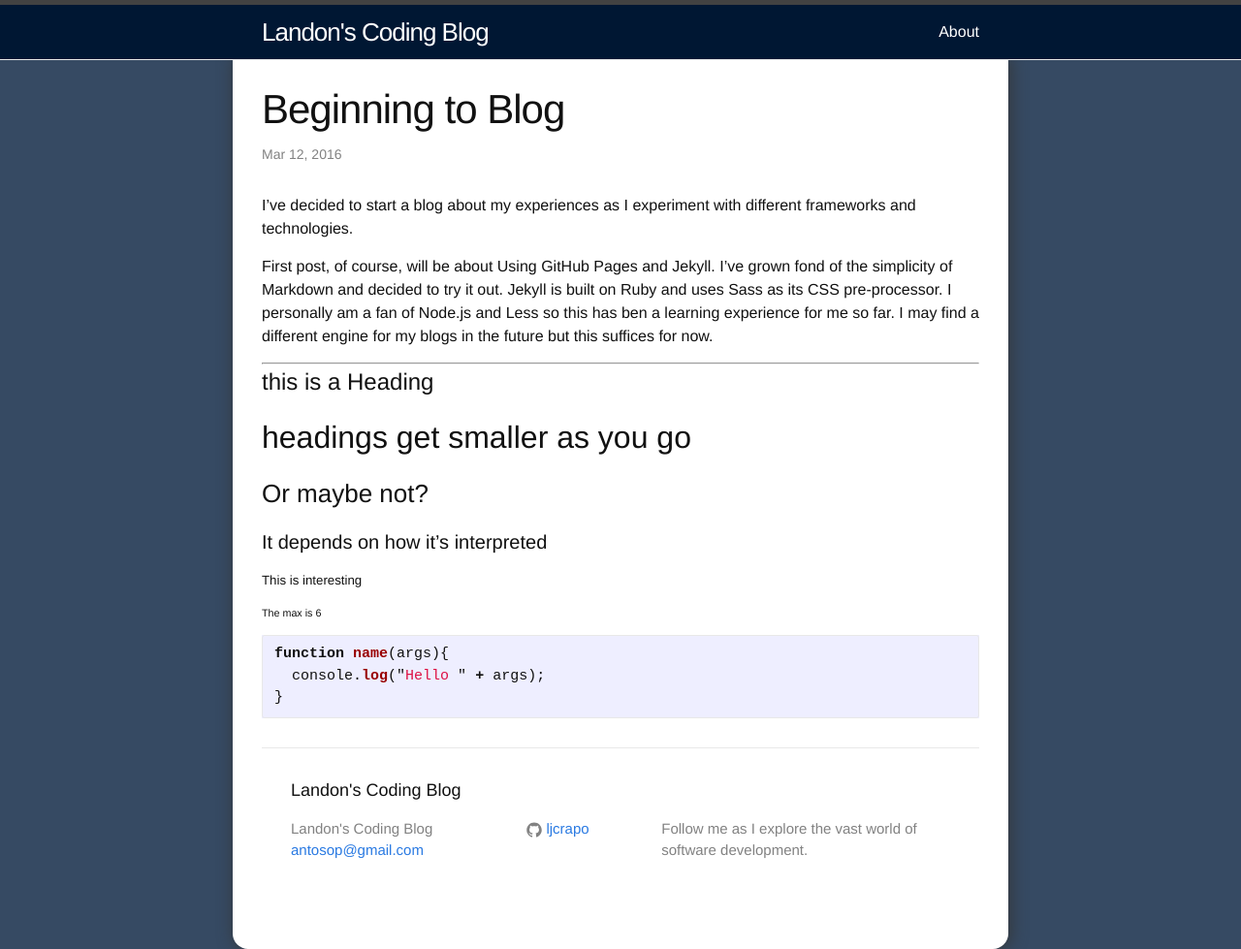
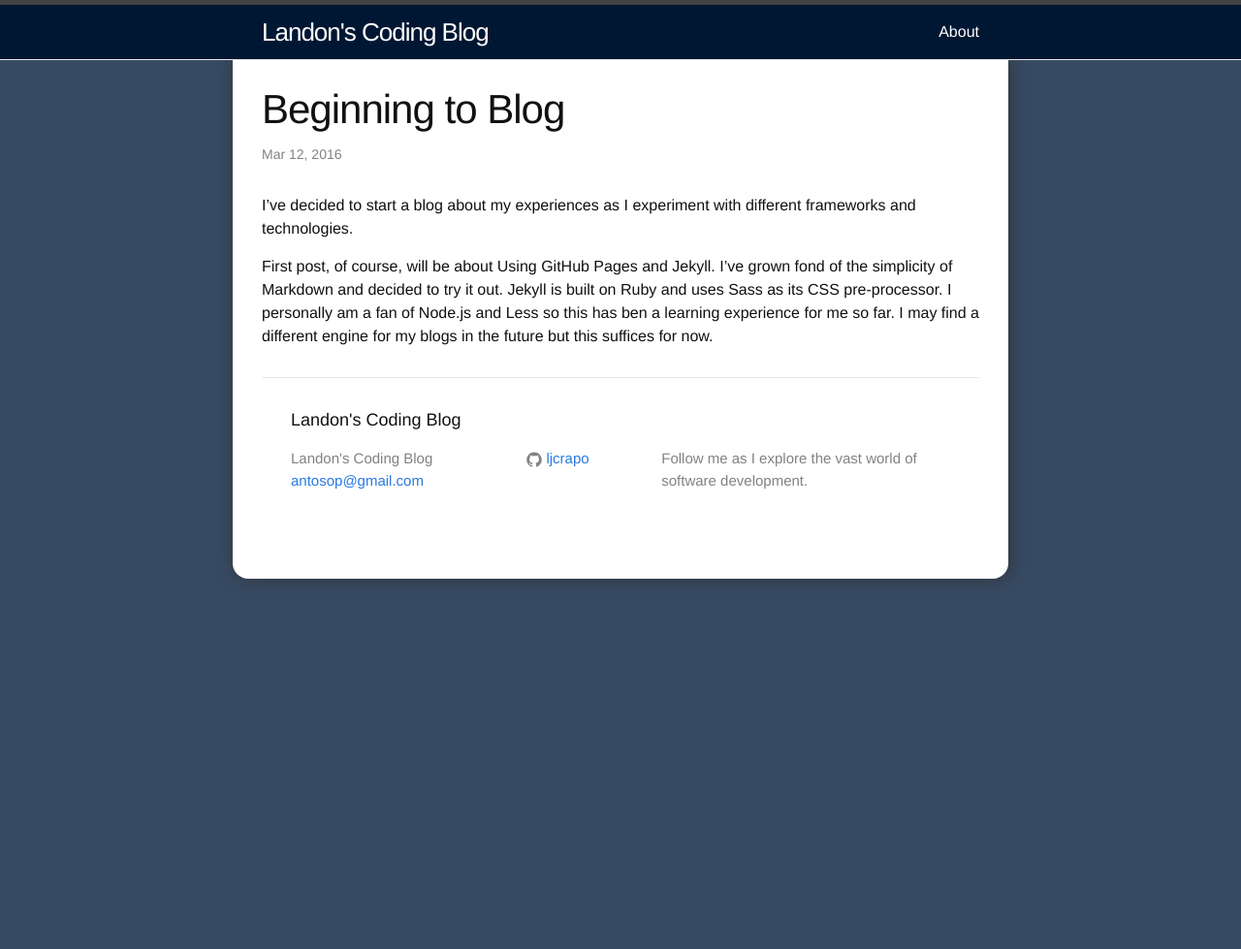
Before and after one commit to ljcrapo/ljcrapo-old.github.io, a Jekyll site: the page built from _posts/2016-03-11-welcome-to-jekyll.md, in a window 1280 px wide. Shown: the whole page at 97% size. Built offline with Jekyll 4.4.1, drawn with Linux system fonts in a browser that asks for light colours; after the commit the page ends 900 px from its top, so only the background shows below that.

Commit message:
removing test code from inital post

````diff
--- a/_posts/2016-03-11-welcome-to-jekyll.md
+++ b/_posts/2016-03-11-welcome-to-jekyll.md
@@ -7,23 +7,3 @@ categories: blogging
 I've decided to start a blog about my experiences as I experiment with different frameworks and technologies.
 
 First post, of course, will be about Using GitHub Pages and Jekyll. I've grown fond of the simplicity of Markdown and decided to try it out. Jekyll is built on Ruby and uses Sass as its CSS pre-processor. I personally am a fan of Node.js and Less so this has ben a learning experience for me so far. I may find a different engine for my blogs in the future but this suffices for now.
-
----
-
-# this is a Heading
-
-## headings get smaller as you go
-
-### Or maybe not?
-
-#### It depends on how it's interpreted
-
-##### This is interesting
-
-###### The max is 6
-
-``` js
-function name(args){
-  console.log("Hello " + args);
-}
-```
````
